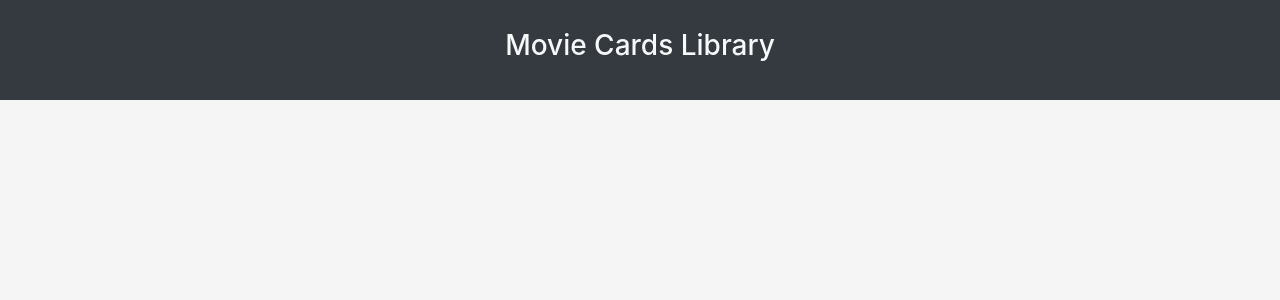
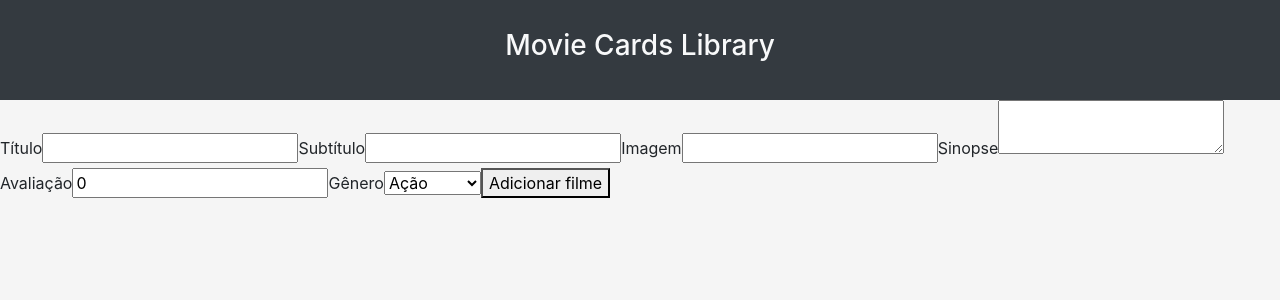
Before and after one commit to tryber/sd-05-block12-project-movie-card-library-stateful, a React (Create React App) app: page / in a window 1280 px wide. Shown: the top 300 px of the page. Built offline with nearby package versions, Linux system fonts and the light colour scheme.

Commit message:
addMovie pronto

```diff
--- a/src/App.js
+++ b/src/App.js
@@ -1,12 +1,20 @@
 import React from 'react';
 import './App.css';
+import AddMovie from './components/AddMovie'
+import movies from './data';
 
 import Header from './components/Header';
 
+const pushNewMovie = (state) => {
+  movies.push(state);
+}
+
 function App() {
+
   return (
     <div className="App">
       <Header />
+      <AddMovie onClick={pushNewMovie}/>
     </div>
   );
 }
--- a/src/components/AddMovie.jsx
+++ b/src/components/AddMovie.jsx
@@ -1 +1,94 @@
-// implement AddMovie component here
+import React from 'react';
+
+class AddMovie extends React.Component {
+  constructor (props) {
+    super(props);
+    this.state = {
+      subtitle: '',
+      title: '',
+      imagePath: '',
+      storyline: '',
+      rating: 0,
+      genre: 'action',
+    }
+  }
+
+  async updateState(name, value) {
+    await this.setState(() => ({
+      [name]: value,
+    }))
+  }
+
+  changeHandlerInt = (event) => {
+    let { name, value } = event.target;
+    this.setState(() => ({[name]: parseFloat(value)}))
+  }
+
+  changeHandler = (event) => {
+    let { name, value } = event.target;
+    this.updateState(name, value);
+  }
+
+  addMovieReset = (event) => {
+    event.preventDefault();
+    const callback = this.props.onClick;
+    callback(this.state);
+    this.setState(() => ({
+      subtitle: '',
+      title: '',
+      imagePath: '',
+      storyline: '',
+      rating: 0,
+      genre: 'action',
+    }))
+  }
+
+  render () {
+    return (<form>
+      <label htmlFor="FormTitle">Título</label>
+      <input type="text"
+      name="title"
+      id="FormTitle"
+      onChange={this.changeHandler}
+      value={this.state.title}
+      />
+      <label htmlFor="FormSubtitle">Subtítulo</label>
+      <input type="text"
+      name="subtitle"
+      id="FormSubitle"
+      onChange={this.changeHandler}
+      value={this.state.subtitle}
+      />
+      <label htmlFor="FormTitle">Imagem</label>
+      <input type="text"
+      name="imagePath"
+      id="FormImage"
+      onChange={this.changeHandler}
+      value={this.state.imagePath}
+      />
+      <label htmlFor="FormStoryline">Sinopse</label>
+      <textarea
+      name="storyline"
+      id="FormStoryLine"
+      onChange={this.changeHandler}
+      value={this.state.storyline}
+      />
+      <label htmlFor="FormRating">Avaliação</label>
+      <input type="number"
+      name="rating"
+      id="FormRating"
+      onChange={this.changeHandlerInt}
+      value={this.state.rating}
+      />
+      <label htmlFor="FormGenre">Gênero</label>
+      <select value={this.state.genre} id="FormGenre" name="genre" onChange={this.changeHandler}>
+        <option value="action">Ação</option>
+        <option value="comedy">Comédia</option>
+        <option value="thriller">Suspense</option>
+      </select>
+      <button onClick={this.addMovieReset}>Adicionar filme</button>
+    </form>)
+  }
+}
+
+export default AddMovie;
```
Also changed, not shown: 1 other file (tests, documents, lock files or other folders).
